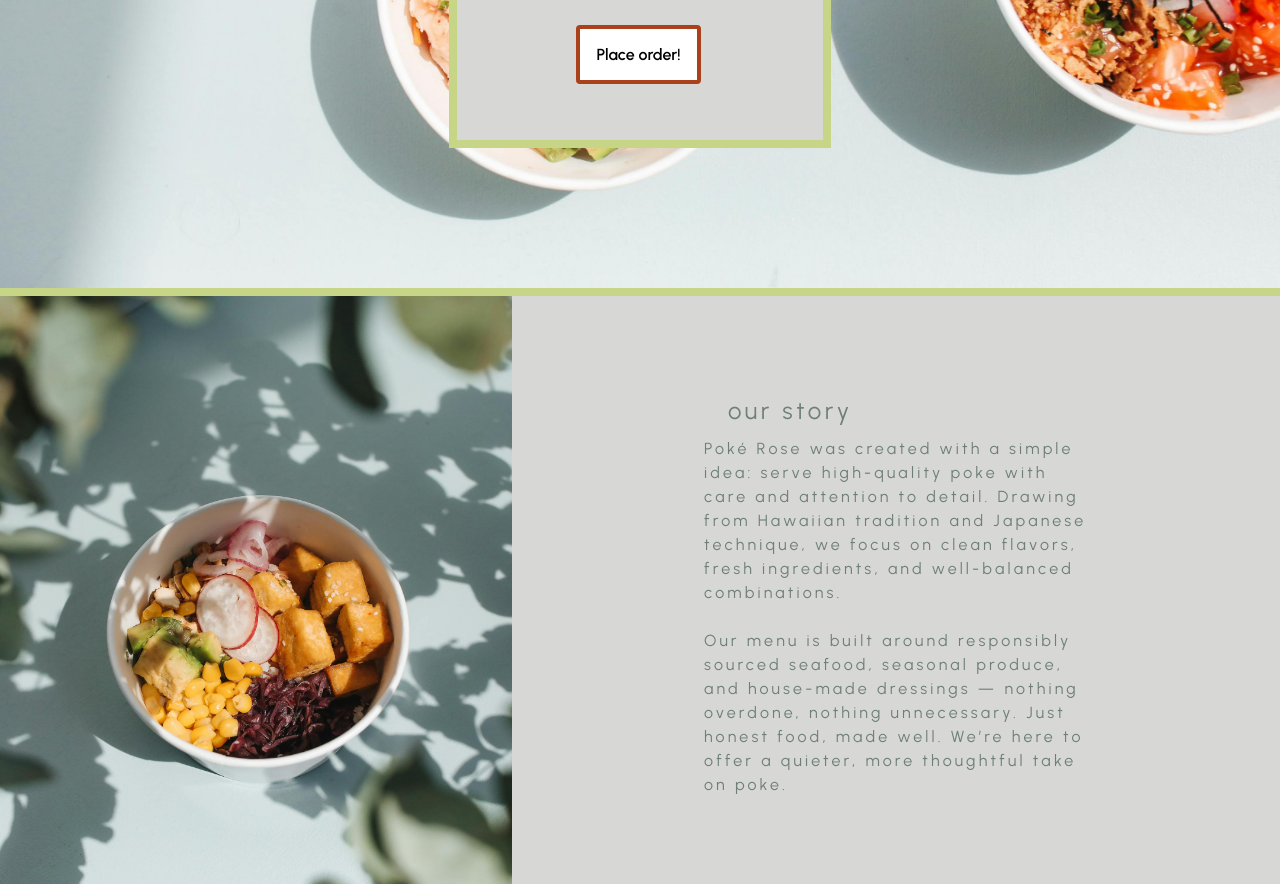
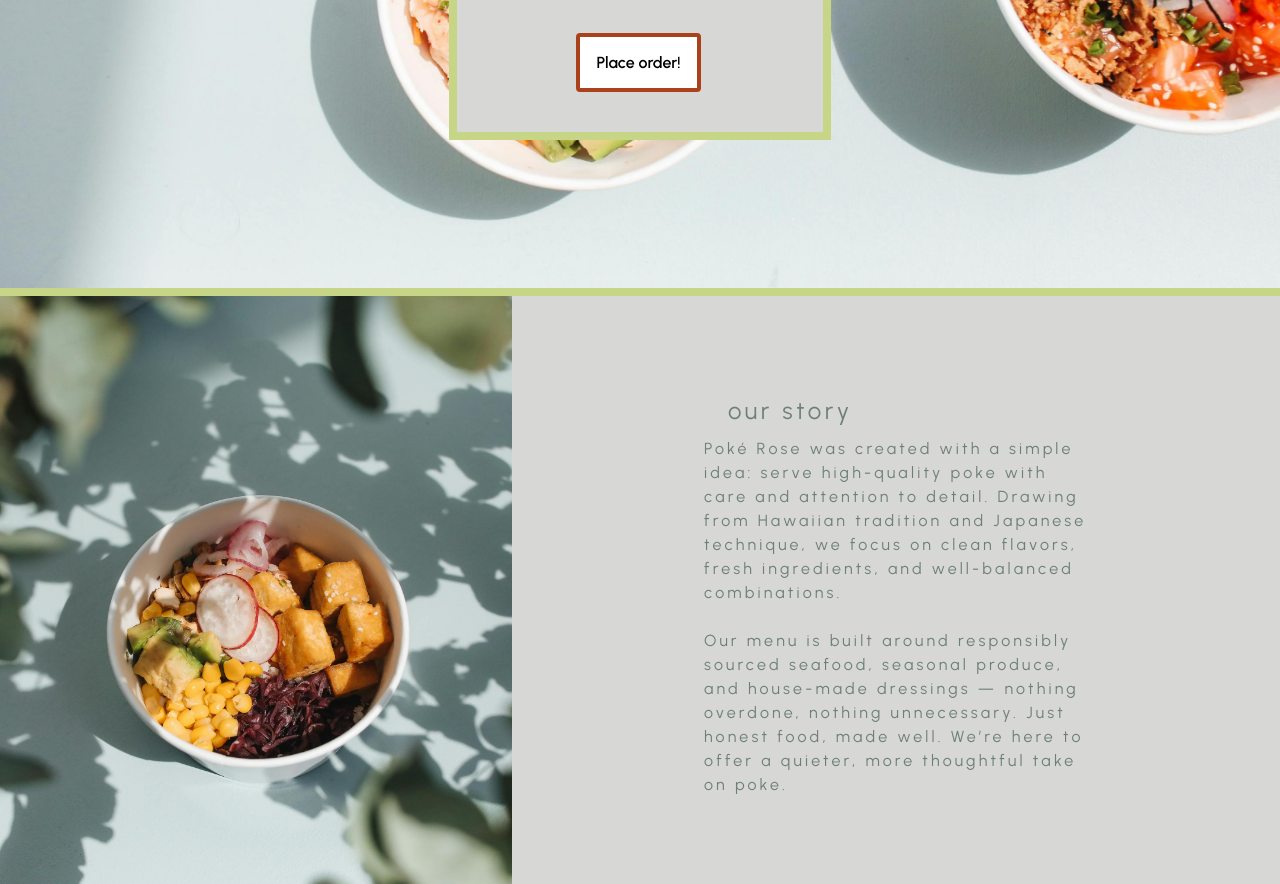
Before and after one commit to Rosalij/pokerose, a website built with Vite: page index.html in a window 1280 px wide. Shown: the part 2357-3241 px from the top of the page. Built offline with nearby package versions, Linux system fonts and the light colour scheme; no server answers.

Commit message:
changed style on message div

```diff
--- a/src/style.scss
+++ b/src/style.scss
@@ -40,7 +40,9 @@
 }
 
 #messagediv {
-padding: 1em;
+
+  padding-top: 1em;
+max-width: 100%;
 text-align: center
 }
 h1 {
```
